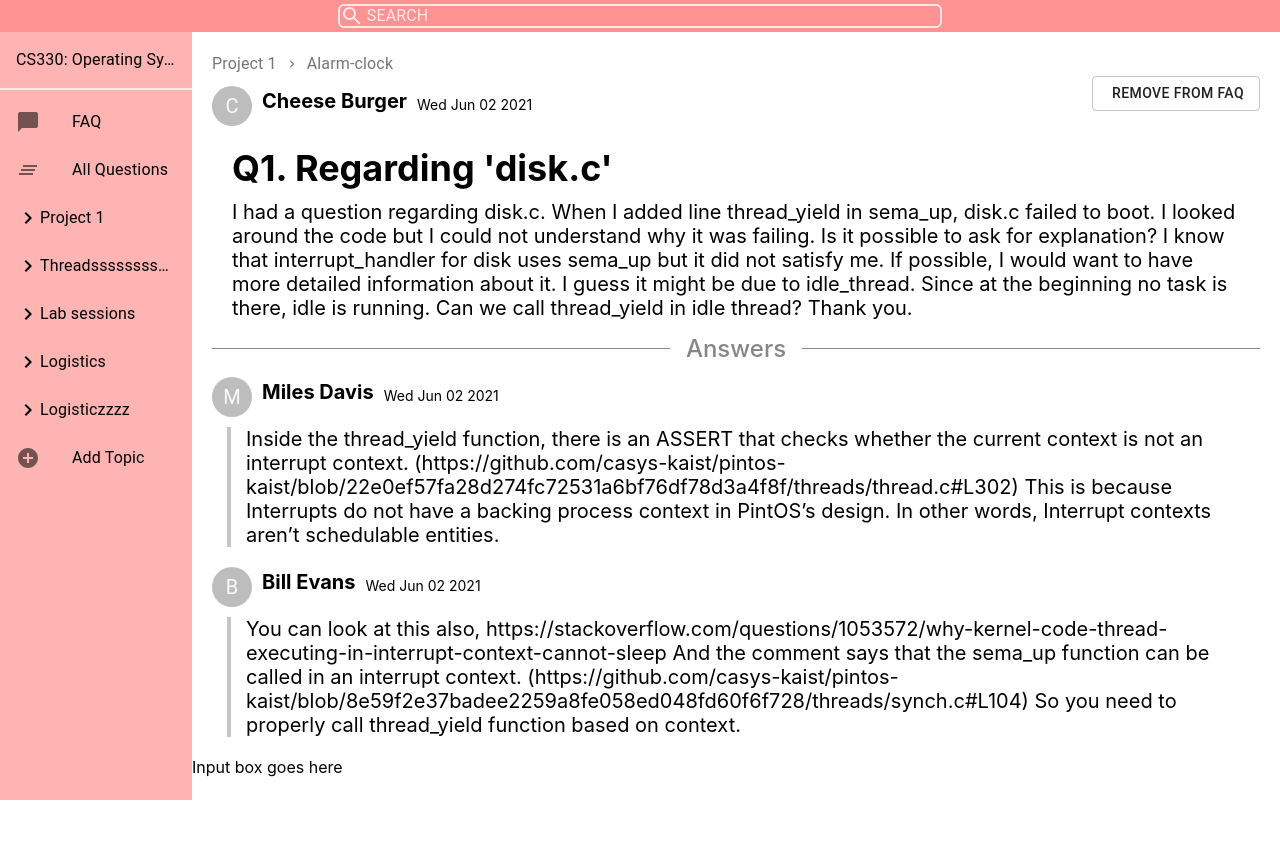
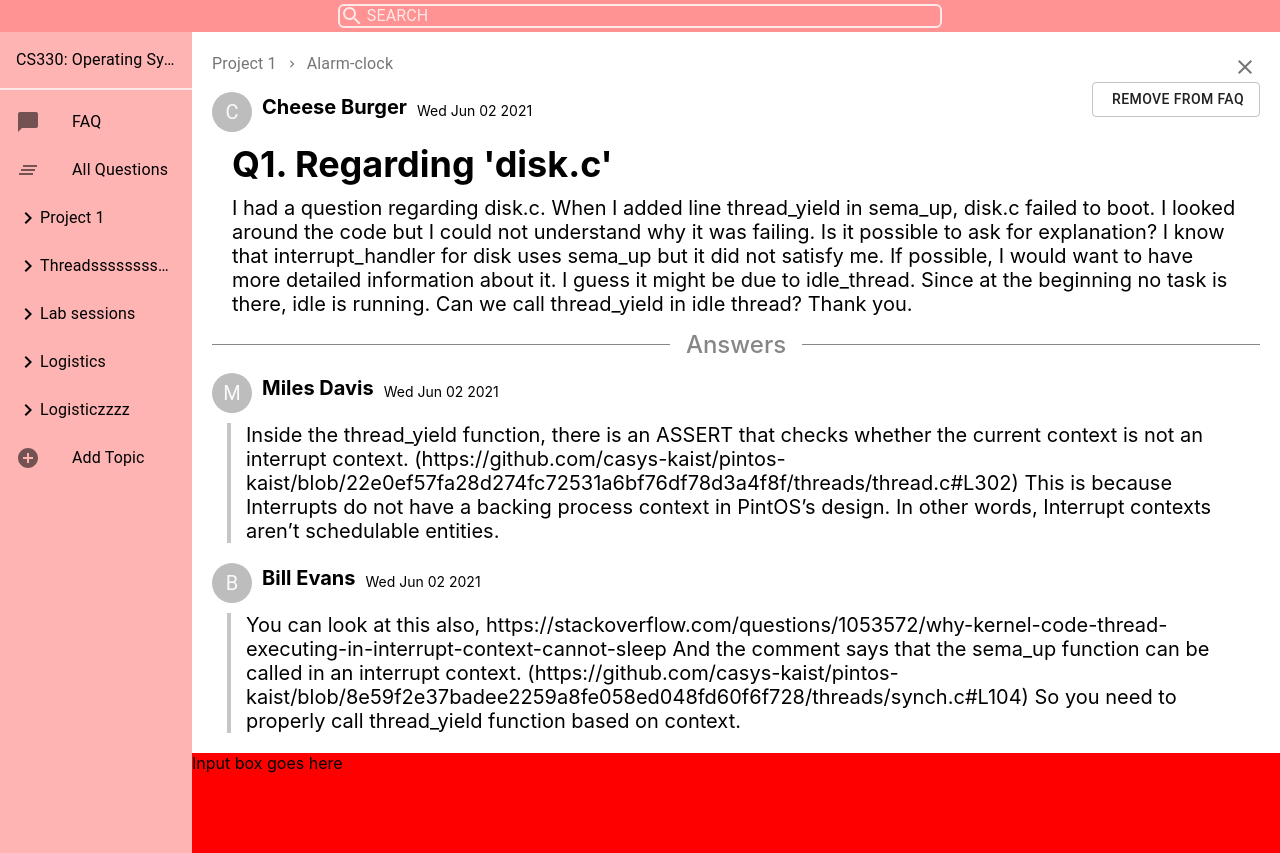
Before and after one commit to busankimchi/CS374-design-project, a React (Create React App) app: page /faq in a window 1280 px wide. Before the commit the page ends 800 px from the top, so only its background shows below. Built offline with nearby package versions, Linux system fonts and the light colour scheme; no server answers; the database is empty.

Commit message:
Add close button

```diff
--- a/src/components/Contents/Contents.tsx
+++ b/src/components/Contents/Contents.tsx
@@ -16,5 +16,16 @@ export const Contents: FC<ContentsProp> = ({questionId}) => {
   );
 };
 
-const ContentBox = styled(Box)``;
-const InputBox = styled(Box)``;
+const ContentBox = styled(Box)`
+  padding: 0px;
+  margin: 0px;
+`;
+
+const InputBox = styled(Box)`
+  height: 100px;
+  width: auto;
+  left: 0px;
+  right: 0px;
+  bottom: 0px;
+  background-color: red;
+`;
--- a/src/components/Contents/QnADisplay.tsx
+++ b/src/components/Contents/QnADisplay.tsx
@@ -1,7 +1,8 @@
 import { FC, useState } from 'react';
 import styled from 'styled-components';
 import NavigateNextIcon from '@material-ui/icons/NavigateNext';
-import { Box, Breadcrumbs, Typography } from '@material-ui/core';
+import { Box, Breadcrumbs, Typography, IconButton } from '@material-ui/core';
+import CloseIcon from '@material-ui/icons/Close';
 import { UserInfo } from './UserInfo'
 import { AnswerDivider } from './AnswerDivider'
 import { dummyQuestion, dummyAnswers } from '../../utils/dummyDatas'
@@ -28,13 +29,23 @@ export const QnADisplay: FC<QuestionIdProp> = ({questionId}) => {
     // TODO: Do some more things for firebase
   }
 
+  const closeTab = () => {
+    // TODO: Navigate to 'nothing selected' page
+    alert("Close tab!");
+  }
+
   return (
     <QnADisplayBox>
       <Box>
-        <Breadcrumbs separator={<NavigateNextIcon style={{ fontSize: 14 }} />} aria-label="breadcrumb">
-          <BreadcrumbElem color="textSecondary">{question.topic}</BreadcrumbElem>
-          <BreadcrumbElem color="textSecondary">{question.subtopic}</BreadcrumbElem>
-        </Breadcrumbs>
+        <QuestionTopBox>
+          <Breadcrumbs separator={<NavigateNextIcon style={{ fontSize: 14 }} />} aria-label="breadcrumb">
+            <BreadcrumbElem color="textSecondary">{question.topic}</BreadcrumbElem>
+            <BreadcrumbElem color="textSecondary">{question.subtopic}</BreadcrumbElem>
+          </Breadcrumbs>
+          <CloseButton aria-label="close tab" onClick={closeTab}>
+            <CloseIcon />
+          </CloseButton>
+        </QuestionTopBox>
         <QuestionTopBox>
           <UserInfo userName={question.name} time={question.time}/>
           <FAQButton isFaq={isFaq} changeIsFaq={changeIsFaq}/>
@@ -59,6 +70,7 @@ const QnADisplayBox = styled(Box)`
 
 const QuestionBox = styled(Box)`
   margin: 10px;
+  margin-top: 0px;
 `;
 
 const QuestionTopBox = styled(Box)`
@@ -78,5 +90,11 @@ const QuestionContentBox = styled(Box)`
 `;
 
 const BreadcrumbElem = styled(Typography)`
+  margin-top: 4px;
   font-size: 14px;
 `;
+
+const CloseButton = styled(IconButton)`
+  width: 30px;
+  height: 30px;
+`;
```
